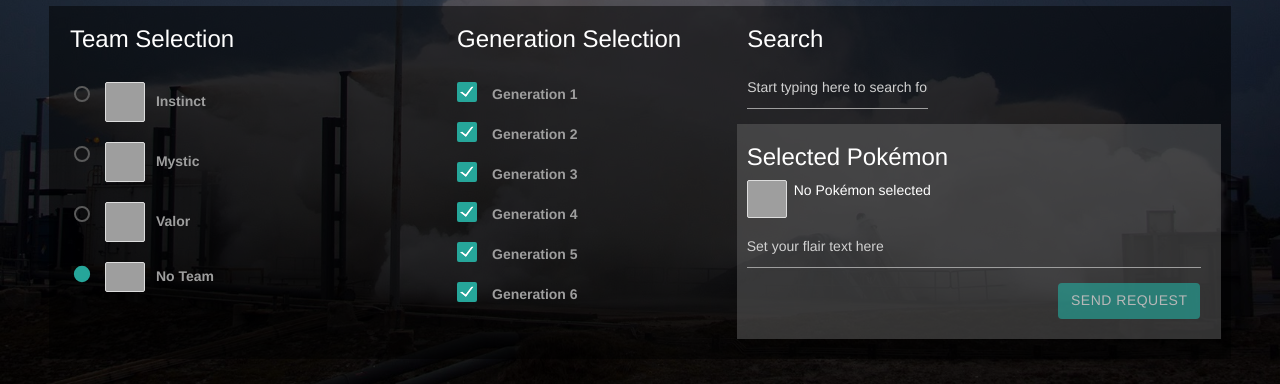
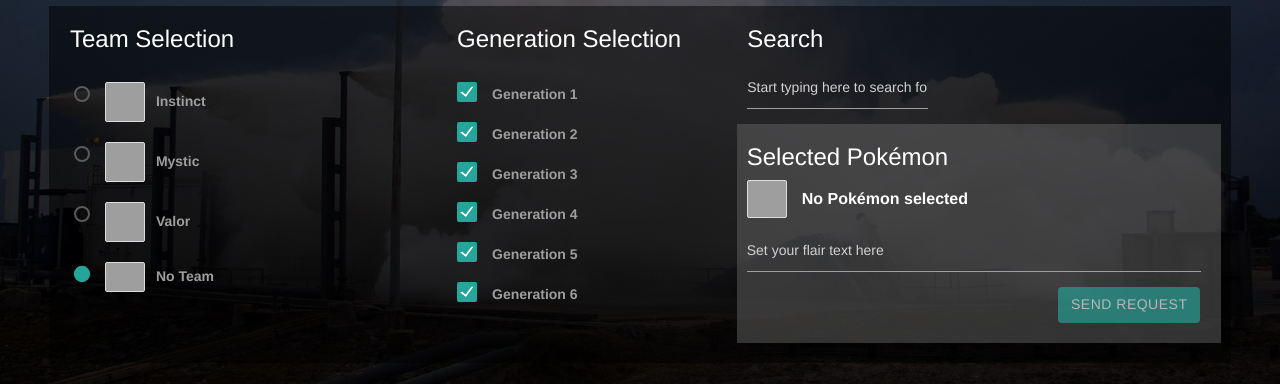
Before and after one commit to BattleRush/battlerush.github.io, a plain HTML site: page index.html in a window 1280 px wide. Shown: the part 414-798 px from the top of the page. Drawn offline with Linux system fonts and the light colour scheme; grey boxes are pictures that could not be loaded.

Commit message:
New PokemonName class

```diff
--- a/app/css/custom.css
+++ b/app/css/custom.css
@@ -64,3 +64,9 @@
 .selectedPokemon{
     border: 2px dotted blue !important;
 }
+
+.pokemonName{
+    display: table-cell;
+    vertical-align: middle;
+    padding: 8px; font-size:16px;width:200px; font-weight:bold;
+}
```
